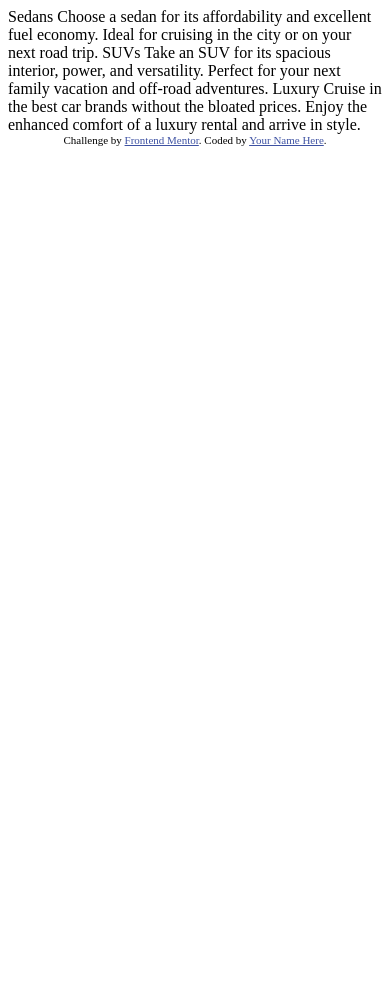
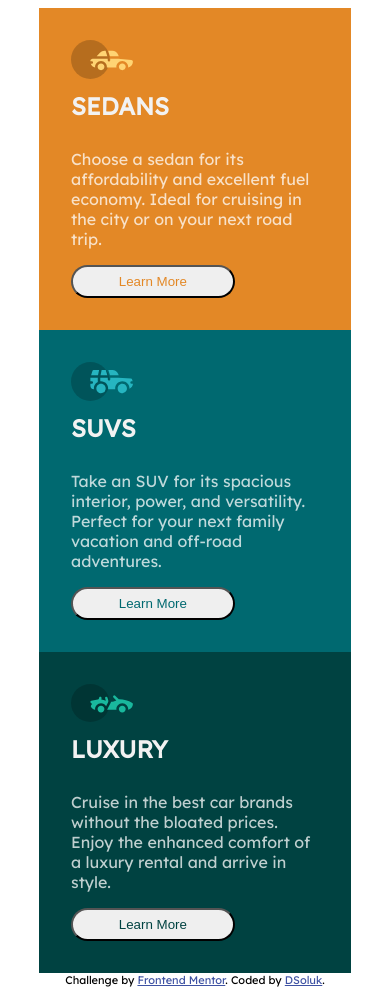
Before and after one commit to dsoluk/3-column-preview-card-component-main, a plain HTML site: page index.html in a window 390 px wide. Before the commit the page ends 844 px from the top, so only its background shows below. Drawn offline with Linux system fonts and the light colour scheme.

Commit message:
>html, mobile

```diff
--- /dev/null
+++ b/css/styles.css
@@ -0,0 +1,95 @@
+:root {
+  --Bright-orange-sedan: hsl(31, 77%, 52%);
+  --Dark-cyan-suv: hsl(184, 100%, 22%);
+  --Very-dark-cyan-lux: hsl(179, 100%, 13%);
+  --Transparent-white-paragraphs: hsla(0, 0%, 100%, 0.75);
+  --Very-light-gray-background-headings-buttons: hsl(0, 0%, 95%);
+}
+
+/*--------------------------------------------------------------
+Typography
+--------------------------------------------------------------*/
+
+h1 {
+  text-align: left;
+  margin: 0;
+  padding: 0.5em 0;
+  text-transform: uppercase;
+  color: var(--Very-light-gray-background-headings-buttons);
+}
+
+p {
+  color: var(--Transparent-white-paragraphs);
+  margin: 0;
+  padding: 1em 0;
+}
+
+img {
+  display: block;
+  border: 0;
+  width: 25%;
+  height: auto;
+}
+
+button {
+  text-align: center;
+  width: 66%;
+  padding: 7px 25px;
+  border-radius: 25px;
+}
+
+/*--------------------------------------------------------------
+General styling
+--------------------------------------------------------------*/
+
+html,
+body {
+  font-family: "Big Shoulders Display", cursive;
+  font-family: "Lexend Deca", sans-serif;
+}
+
+.vehicle-container {
+  width: 80%;
+  margin-left: auto;
+  margin-right: auto;
+}
+
+.sedan {
+  background-color: var(--Bright-orange-sedan);
+  padding: 2em;
+}
+
+.suv {
+  background-color: var(--Dark-cyan-suv);
+  padding: 2em;
+}
+
+.luxury {
+  background-color: var(--Very-dark-cyan-lux);
+  padding: 2em;
+}
+
+.sedan > button {
+  color: var(--Bright-orange-sedan);
+}
+
+.suv > button {
+  color: var(--Dark-cyan-suv);
+}
+
+.luxury > button {
+  color: var(--Very-dark-cyan-lux);
+}
+/* .sedan,.suv,.luxury:hover {
+    box-shadow: 0 8px 16px 0 rgba(0,0,0,0.2);
+} */
+
+/*--------------------------------------------------------------
+Use flexbox to create a mobile layout
+--------------------------------------------------------------*/
+
+@media screen and (min-width: 700px) {
+  @supports (display: flex) {
+    /* flex-direction: col  */
+  }
+}
--- a/index.html
+++ b/index.html
@@ -7,6 +7,11 @@
   <link rel="icon" type="image/png" sizes="32x32" href="./images/favicon-32x32.png">
 
   <title>Frontend Mentor | 3-column preview card component</title>
+  <link rel="preconnect" href="https://fonts.googleapis.com">
+  <link rel="preconnect" href="https://fonts.gstatic.com" crossorigin>
+  <link href="https://fonts.googleapis.com/css2?family=Big+Shoulders+Display:wght@700&family=Lexend+Deca&display=swap" rel="stylesheet">
+  <link rel="stylesheet" href="/css/styles.css" type="text/css" media="all">
+
 
   <!-- Feel free to remove these styles or customise in your own stylesheet 👍 -->
   <style>
@@ -14,23 +19,31 @@
     .attribution a { color: hsl(228, 45%, 44%); }
   </style>
 </head>
-<body>
-
-  Sedans
-  Choose a sedan for its affordability and excellent fuel economy. Ideal for cruising in the city
-  or on your next road trip.
-
-  SUVs
-  Take an SUV for its spacious interior, power, and versatility. Perfect for your next family vacation
-  and off-road adventures.
-
-  Luxury
-  Cruise in the best car brands without the bloated prices. Enjoy the enhanced comfort of a luxury
-  rental and arrive in style.
-
+<body class="vehicle-container">
+  <article class="sedan">
+      <img src="/images/icon-sedans.svg" alt="small picture of a sedan vehicle">
+    <h1>Sedans</h1>
+    <p>Choose a sedan for its affordability and excellent fuel economy. Ideal for cruising in the city
+  or on your next road trip.</p>
+      <button>Learn More</button>
+  </article>
+  <article class="suv">
+    <img src="/images/icon-suvs.svg" alt="small picture of a sedan vehicle">
+    <h1>SUVs</h1>
+    <p>Take an SUV for its spacious interior, power, and versatility. Perfect for your next family vacation
+  and off-road adventures.</p>
+   <button>Learn More</button>
+  </article>
+  <article class="luxury">
+    <img src="/images/icon-luxury.svg" alt="small picture of a sedan vehicle">
+    <h1>Luxury</h1>
+    <p>Cruise in the best car brands without the bloated prices. Enjoy the enhanced comfort of a luxury
+  rental and arrive in style.</p>
+    <button>Learn More</button>
+  </article>
   <div class="attribution">
     Challenge by <a href="https://www.frontendmentor.io?ref=challenge" target="_blank">Frontend Mentor</a>.
-    Coded by <a href="#">Your Name Here</a>.
+    Coded by <a href="#">DSoluk</a>.
   </div>
 </body>
 </html>
```
Also changed, not shown: 1 other file.
